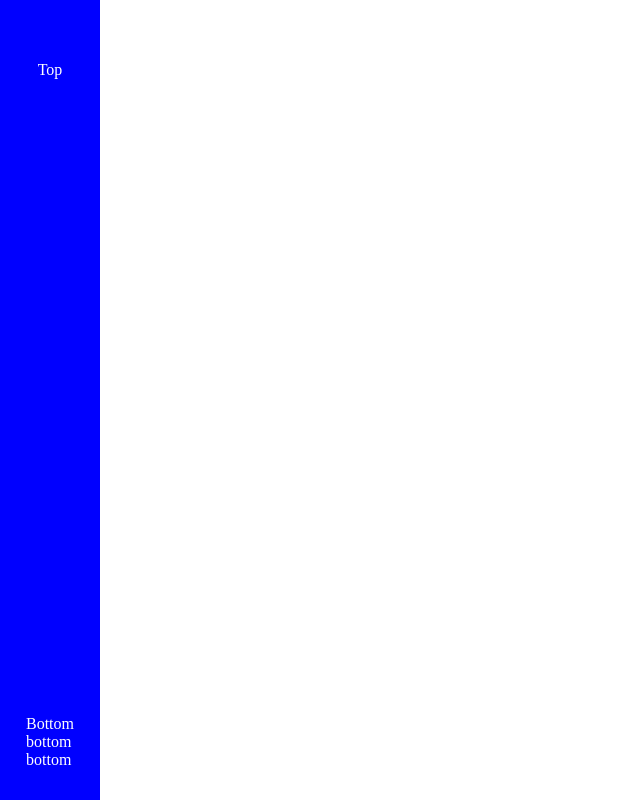
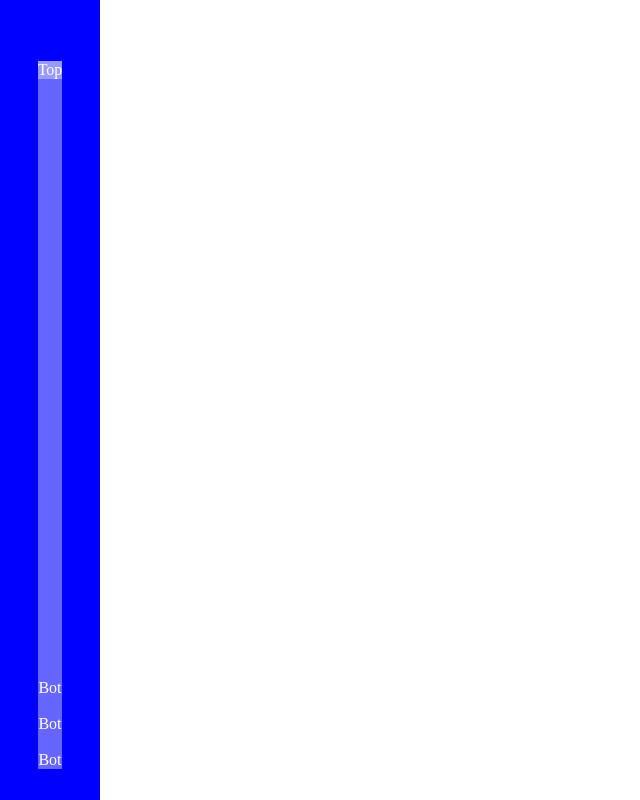
Before and after one commit to leggett/leggett.github.io, a plain HTML site: page work/test_height.html in a window 1280 px wide. Shown: the whole page, without its empty margins (0-640 px from the left). Drawn offline with Linux system fonts and the light colour scheme.

Commit message:
Update test_height.html

```diff
--- a/work/test_height.html
+++ b/work/test_height.html
@@ -12,8 +12,9 @@
       #root,
       body {
         margin: 0;
+        width: 100% !important;
+        /* height: 100% !important; */
         height: 100%;
-        width: 100% !important;
         height: -webkit-fill-available;
       }
       body {
@@ -33,23 +34,24 @@
         z-index: 1;
         width: 100px;
         height: 100vh;
+        height: -webkit-fill-available;
         background-color: blue;
         display: flex;
         align-items: center;
-
         color: white;
         flex-direction: column;
       }
       .top-section {
         margin-top: 30px;
-        background-color: #0000ff66;
+        background-color: #ffffff99;
       }
       .bottom-section {
         display: flex;
         flex-direction: column;
         height: 100%;
+
         justify-content: flex-end;
-        background-color: #0000ff66;
+        background-color: #ffffff66;
       }
     </style>
   </head>
@@ -58,7 +60,7 @@
       <div class="mapApp">
         <div class="navbar">
           <div class="top-section">Top</div>
-          <div class="bottom-section">Bottom<br />bottom<br />bottom</div>
+          <div class="bottom-section">Bot<br /><br />Bot<br /><br />Bot</div>
         </div>
       </div>
     </div>
```
